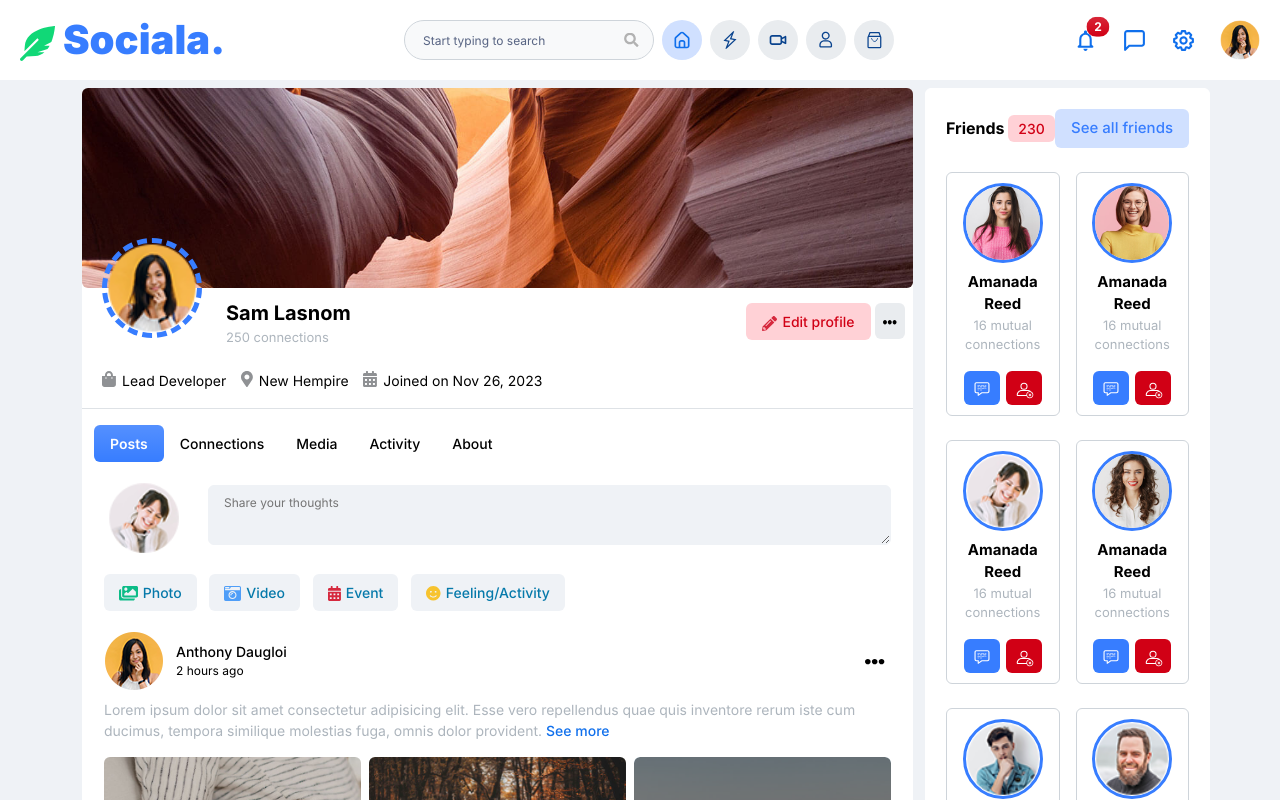
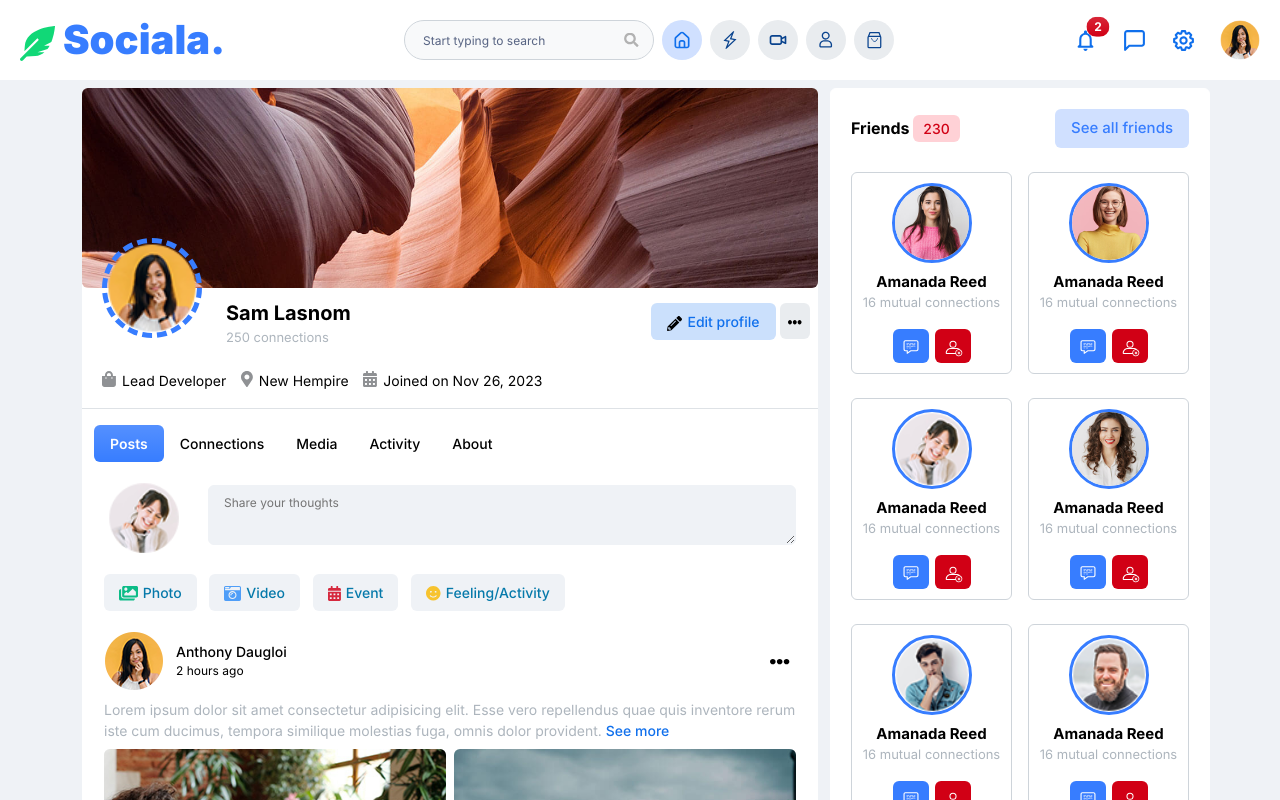
Before and after one commit to preetamimg/img-social-app, a plain HTML site: page connections.html in a window 1280 px wide. Drawn offline with nearby package versions, Linux system fonts and the light colour scheme.

Commit message:
commit by pallavi

```diff
--- a/assets/scss/_pl.scss
+++ b/assets/scss/_pl.scss
@@ -450,6 +450,11 @@
                     & .eventDiscription{
                         font-size: 12px;
                         color: $gray-500;
+                        display: -webkit-box;
+                        -webkit-line-clamp: 2;
+                        -webkit-box-orient: vertical;
+                        overflow: hidden;
+                        text-overflow: ellipsis;
                     }
                 }
                 & .myPost{
@@ -1063,18 +1068,19 @@
                         & .editBtn{
                             background-color: transparent;
                             border: none;
-                            background-color: lighten($color: $red, $amount: 50);
+                            background-color: lighten($color: $theme1, $amount: 40);
                             padding: 8px 16px;
                             border-radius: 6px;
                             font-size: 14px;
                             font-weight: 500;
-                            color: $red;
+                            color: $theme1;
                             & img{
                                 margin-right: 5px;
                                 height: 15px;
+                                filter: brightness(0);
                             }
                             &:hover{
-                                background-color: $red;
+                                background-color: $blue;
                                 color: $white;
                                 & img{
                                     filter: brightness(100);
@@ -3392,6 +3398,8 @@
                     & .viewMore{
                     }
                 }
+                & .col3Width{
+                    width: 140px;
                     & .addstory{
                         & .add{
                             & img{
@@ -3400,6 +3408,9 @@
                         & .addText{
                         }
                     }
+                }
+                & .col9Width{
+                    width: calc(100% - 140px);
                     & .carousel{
                         & .swiperSlide{
                             & .stories{
@@ -3407,6 +3418,7 @@
                                 }
                             }
                             & .storyName{
+                            }
                         }
                     }
                 }
@@ -3640,7 +3652,9 @@
         .topNavbar{
             & .header{
                 & .logo{
-                    & img{
+                    font-size: 24px;
+                    & img{
+                        height: 23px;
                     }
                 }
                 & .input{
@@ -3661,6 +3675,11 @@
                 }
                 & .endLinks{
                     & img{
+                        height: 20px;
+                    }
+                    &.proPic{
+                        width: 30px;
+                        height: 30px;
                     }
                 }
             }
--- a/connections.html
+++ b/connections.html
@@ -179,7 +179,7 @@
                     <div class="container-fluid connectionsFluid px-0 h-100">
                         <div class="container connectionsContainer notificationnn h-100">
                             <div class="row pt-2 h-100">
-                                <div class="col-xl-9 col-12 d-flex flex-column pb-5 h-100 overflow-y-auto">
+                                <div class="col-xl-8 col-12 d-flex flex-column pb-5 h-100 overflow-y-auto">
                                     <div class="connectionsProfile">
                                         <div class="row overflow-hidden">
                                             <div class="col-12">
@@ -310,6 +310,22 @@
                                                                                         Lorem ipsum dolor sit amet consectetur adipisicing elit. Esse vero repellendus quae quis inventore rerum iste cum ducimus, tempora similique molestias fuga, omnis dolor provident. <a href="javascript:;" class="seeAnchor">See more</a>
                                                                                     </div>
                                                                                 </div>
+                                                                                <div class="row gx-2">
+                                                                                    <div class="col-6">
+                                                                                        <a href="assets/img/postimg1.jpg" class="glightbox2">
+                                                                                            <div class="imgg">
+                                                                                                <img src="assets/img/postimg1.jpg" alt="">
+                                                                                            </div>
+                                                                                        </a>
+                                                                                    </div>
+                                                                                    <div class="col-6">
+                                                                                        <a href="assets/img/postimg2.jpg" class="glightbox2">
+                                                                                            <div class="imgg">
+                                                                                                <img src="assets/img/postimg2.jpg" alt="">
+                                                                                            </div>
+                                                                                        </a>
+                                                                                    </div>
+                                                                                </div>
                                                                                 <div class="row py-2 gx-2">
                                                                                     <div class="col-4">
                                                                                         <a href="assets/img/postimg3.jpg" class="glightbox2">
@@ -334,22 +350,6 @@
                                                                                                 </a>
                                                                                             </div>
                                                                                         </div>
-                                                                                    </div>
-                                                                                </div>
-                                                                                <div class="row gx-2">
-                                                                                    <div class="col-6">
-                                                                                        <a href="assets/img/postimg1.jpg" class="glightbox2">
-                                                                                            <div class="imgg">
-                                                                                                <img src="assets/img/postimg1.jpg" alt="">
-                                                                                            </div>
-                                                                                        </a>
-                                                                                    </div>
-                                                                                    <div class="col-6">
-                                                                                        <a href="assets/img/postimg2.jpg" class="glightbox2">
-                                                                                            <div class="imgg">
-                                                                                                <img src="assets/img/postimg2.jpg" alt="">
-                                                                                            </div>
-                                                                                        </a>
                                                                                     </div>
                                                                                 </div>
                                                                             </div>
@@ -902,7 +902,7 @@
                                         </div>
                                     </div>
                                 </div>
-                                <div class="col-3 h-100 overflow-y-auto">
+                                <div class="col-4 h-100 overflow-y-auto">
                                     <div class="row friendBox">
                                         <div class="col-12 px-0 d-flex justify-content-between align-items-center">
                                             <div class="heading">Friends <span>230</span></div>
```
Also changed, not shown: index.html (+14 -20 lines), assets/css/style.min.css, 1 other file. Lines whose indentation alone changed are shown as unchanged.
